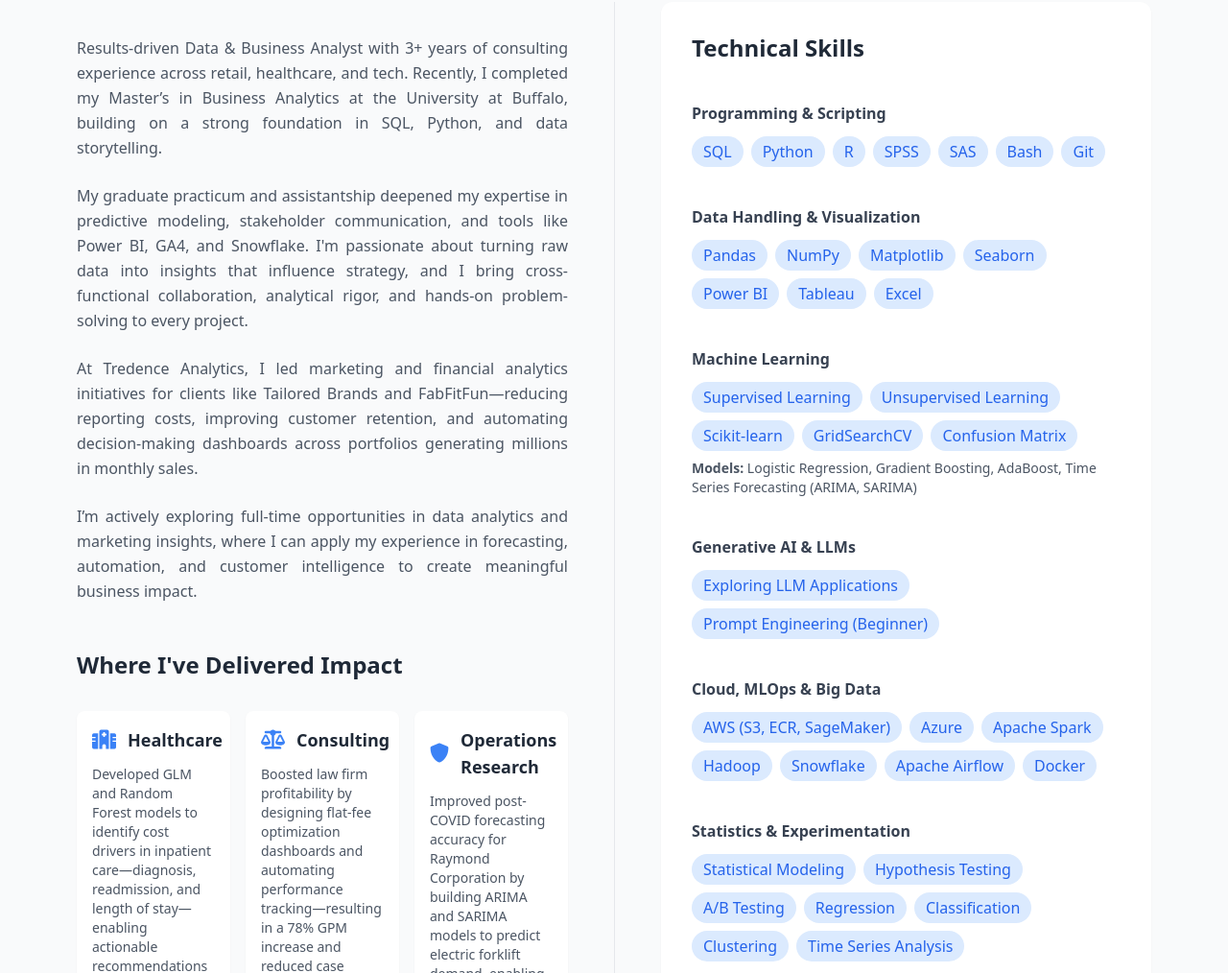
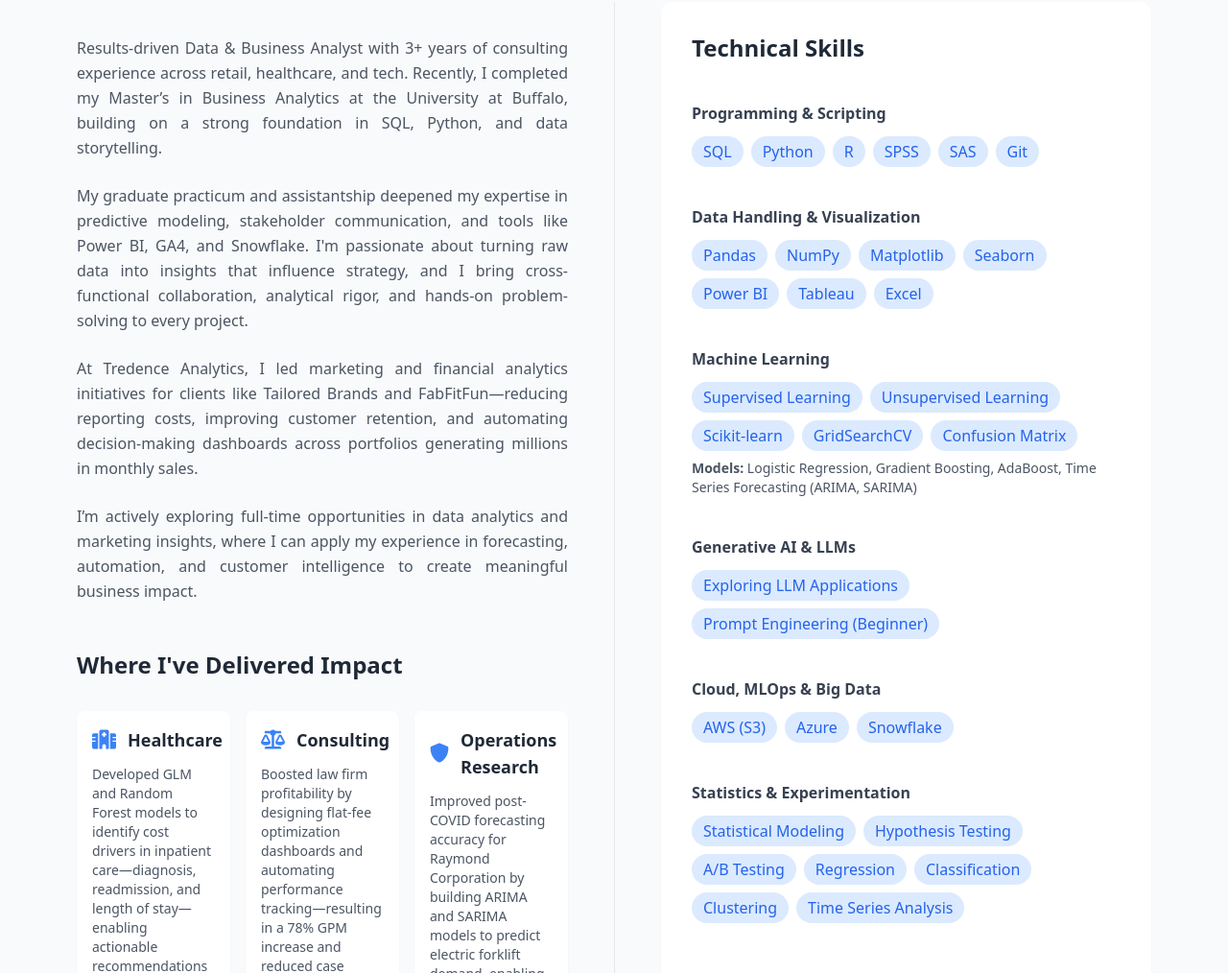
Before and after one commit to abhishek-harihar/abhishek-harihar.github.io, a plain HTML site: page index.html in a window 1280 px wide. Shown: the part 779-1793 px from the top of the page at 96% size. Drawn offline with nearby package versions, Linux system fonts and the light colour scheme; files that its build step writes are made by us from their sources.

Commit message:
Update index.html

```diff
--- a/index.html
+++ b/index.html
@@ -302,7 +302,7 @@
                                     <span class="px-3 py-1 bg-blue-100 dark:bg-blue-900/30 text-blue-600 dark:text-white rounded-full">R</span>
                                     <span class="px-3 py-1 bg-blue-100 dark:bg-blue-900/30 text-blue-600 dark:text-white rounded-full">SPSS</span>
                                     <span class="px-3 py-1 bg-blue-100 dark:bg-blue-900/30 text-blue-600 dark:text-white rounded-full">SAS</span>
-                                    <span class="px-3 py-1 bg-blue-100 dark:bg-blue-900/30 text-blue-600 dark:text-white rounded-full">Bash</span>
+<!--                                     <span class="px-3 py-1 bg-blue-100 dark:bg-blue-900/30 text-blue-600 dark:text-white rounded-full">Bash</span> -->
                                     <span class="px-3 py-1 bg-blue-100 dark:bg-blue-900/30 text-blue-600 dark:text-white rounded-full">Git</span>
                                 </div>
 
@@ -351,13 +351,13 @@
                             <div>
                                 <h4 class="font-semibold text-gray-700 dark:text-gray-200 mb-3">Cloud, MLOps & Big Data</h4>
                                 <div class="flex flex-wrap gap-2">
-                                    <span class="px-3 py-1 bg-blue-100 dark:bg-blue-900/30 text-blue-600 dark:text-white rounded-full">AWS (S3, ECR, SageMaker)</span>
+                                    <span class="px-3 py-1 bg-blue-100 dark:bg-blue-900/30 text-blue-600 dark:text-white rounded-full">AWS (S3)</span>
                                     <span class="px-3 py-1 bg-blue-100 dark:bg-blue-900/30 text-blue-600 dark:text-white rounded-full">Azure</span>
-                                    <span class="px-3 py-1 bg-blue-100 dark:bg-blue-900/30 text-blue-600 dark:text-white rounded-full">Apache Spark</span>
-                                    <span class="px-3 py-1 bg-blue-100 dark:bg-blue-900/30 text-blue-600 dark:text-white rounded-full">Hadoop</span>
+<!--                                     <span class="px-3 py-1 bg-blue-100 dark:bg-blue-900/30 text-blue-600 dark:text-white rounded-full">Apache Spark</span> -->
+<!--                                     <span class="px-3 py-1 bg-blue-100 dark:bg-blue-900/30 text-blue-600 dark:text-white rounded-full">Hadoop</span> -->
                                     <span class="px-3 py-1 bg-blue-100 dark:bg-blue-900/30 text-blue-600 dark:text-white rounded-full">Snowflake</span>
-                                    <span class="px-3 py-1 bg-blue-100 dark:bg-blue-900/30 text-blue-600 dark:text-white rounded-full">Apache Airflow</span>
-                                    <span class="px-3 py-1 bg-blue-100 dark:bg-blue-900/30 text-blue-600 dark:text-white rounded-full">Docker</span>
+<!--                                     <span class="px-3 py-1 bg-blue-100 dark:bg-blue-900/30 text-blue-600 dark:text-white rounded-full">Apache Airflow</span>  -->
+<!--                                     <span class="px-3 py-1 bg-blue-100 dark:bg-blue-900/30 text-blue-600 dark:text-white rounded-full">Docker</span> -->
                                 </div>
                             </div>
 
```
